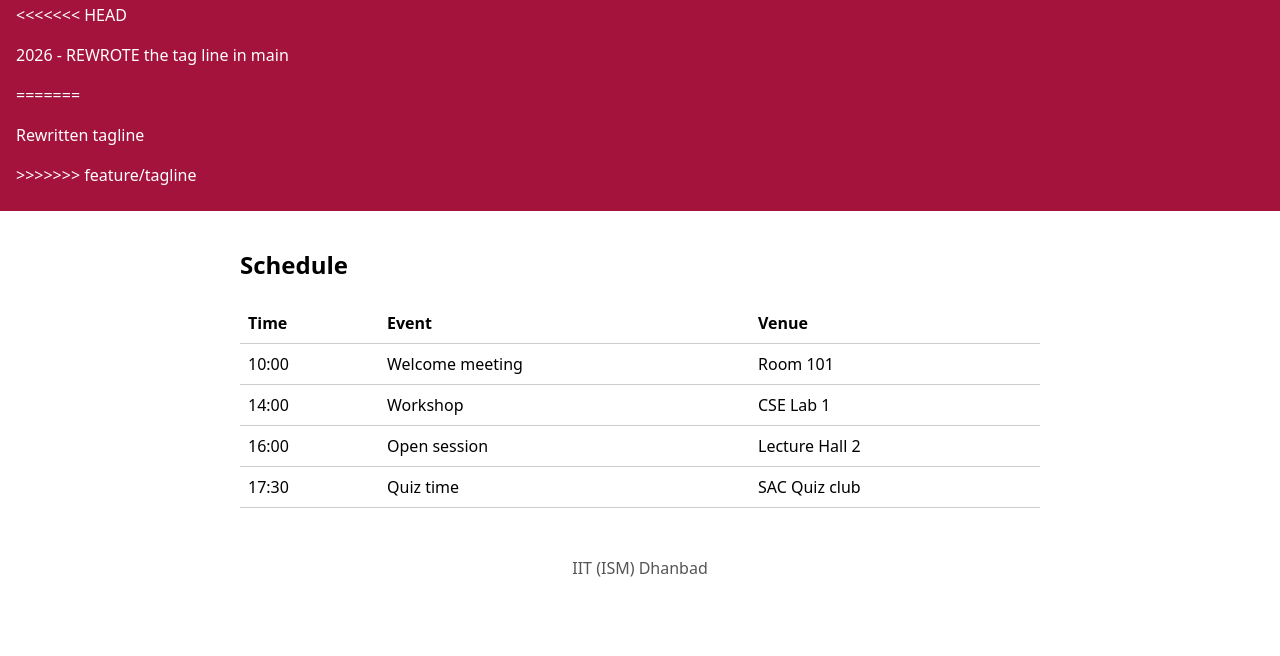
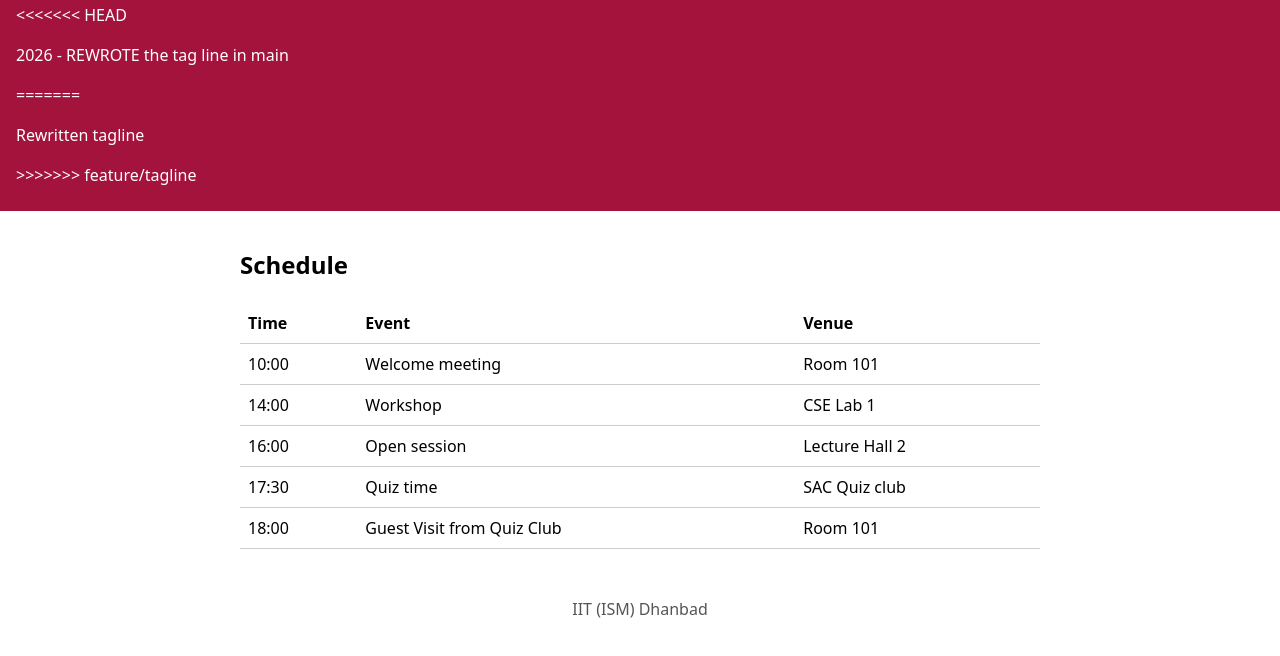
Before and after one commit to yasaswini0414/club-page, a plain HTML site: page index.html in a window 1280 px wide. Shown: the part 112-768 px from the top of the page. Drawn offline with Linux system fonts and the light colour scheme.

Commit message:
Add guest visit from Quiz club

```diff
--- a/index.html
+++ b/index.html
@@ -28,6 +28,7 @@
           <tr><td>14:00</td><td>Workshop</td><td>CSE Lab 1</td></tr>
           <tr><td>16:00</td><td>Open session</td><td>Lecture Hall 2</td></tr>
 	  <tr><td>17:30</td><td>Quiz time</td><td>SAC Quiz club</td></tr>
+	  <tr><td>18:00</td><td>Guest Visit from Quiz Club</td><td>Room 101</td></tr>
         </tbody>
       </table>
     </section>
```
